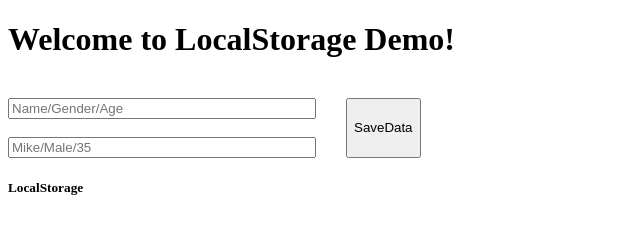
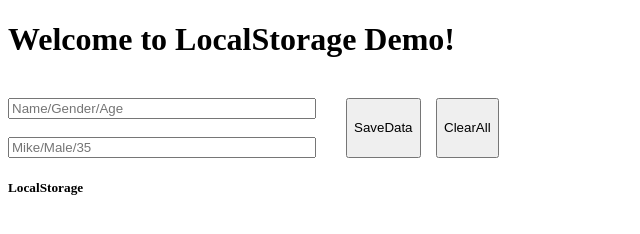
Before and after one commit to Levic559/dev_final_project, a plain HTML site: page storage.html in a window 1280 px wide. Shown: the whole page, without its empty margins (0-640 px from the left). Drawn offline with Linux system fonts and the light colour scheme.

Commit message:
localstorage

```diff
--- a/storage.html
+++ b/storage.html
@@ -19,96 +19,100 @@
 
       let myTextbox = document.createElement("input");
       myTextbox.type = "text";
-      myTextbox.placeholder ="Name/Gender/Age"
+      myTextbox.placeholder = "Name/Gender/Age";
       myTextbox.id = "inpkey";
-      myTextbox.style.width="300px";
+      myTextbox.style.width = "300px";
       document.body.appendChild(myTextbox);
 
       let myButton = document.createElement("input");
       myButton.type = "button";
       myButton.id = "SaveData";
-      myButton.style.height="60px";
-      myButton.style.position="absolute";
-      myButton.style.marginLeft="30px";
+      myButton.style.height = "60px";
+      myButton.style.position = "absolute";
+      myButton.style.marginLeft = "30px";
       myButton.value = "SaveData";
       document.body.appendChild(myButton);
+
+
+
+      let myButton2 = document.createElement("input");
+      myButton2.type = "button";
+      myButton2.id = "ClearAll";
+      myButton2.style.height = "60px";
+      myButton2.style.position = "absolute";
+      myButton2.style.marginLeft = "120px";
+      myButton2.value = "ClearAll";
+      document.body.appendChild(myButton2);
       document.body.appendChild(document.createElement("br"));
       document.body.appendChild(document.createElement("br"));
 
       let myTextbox2 = document.createElement("input");
       myTextbox2.type = "text";
-      myTextbox2.placeholder ="Mike/Male/35"
+      myTextbox2.placeholder = "Mike/Male/35";
       myTextbox2.id = "inpvalue";
-      myTextbox2.style.width="300px";
+      myTextbox2.style.width = "300px";
       document.body.appendChild(myTextbox2);
       document.body.appendChild(document.createElement("br"));
 
-
-
-
-
-
-
-
       var myH5 = document.createElement("h5");
-      var mytext = document.createTextNode(
-        "LocalStorage"
-      );
+      var mytext = document.createTextNode("LocalStorage");
       myH5.appendChild(mytext);
-      myH5.style.marginBottom="5px";
+      myH5.style.marginBottom = "5px";
       document.body.appendChild(myH5);
 
       let myTextbox3 = document.createElement("div");
       myTextbox3.id = "myStorage";
-      myTextbox3.style.height=300;
-      myTextbox3.style.backgroundColor="pink";
+      myTextbox3.style.height = 300;
+      myTextbox3.style.backgroundColor = "pink";
       document.body.appendChild(myTextbox3);
 
+      const inpkey = document.getElementById("inpkey");
+      const inpvalue = document.getElementById("inpvalue");
+      const SaveData = document.getElementById("SaveData");
+      const ClearAll = document.getElementById("ClearAll");
+      const myStorage = document.getElementById("myStorage");
 
-
-     const inpkey =document.getElementById("inpkey")
-     const inpvalue =document.getElementById("inpvalue")
-     const SaveData =document.getElementById("SaveData")
-     const myStorage =document.getElementById("myStorage")
-
-
-
-      SaveData.onclick = function(){
-
+      SaveData.onclick = function () {
         const key = inpkey.value;
-        const  value = inpvalue.value;
-
+        const value = inpvalue.value;
 
         // console.log(title)
         // console.log(data)
 
 
-        if (key && value ){
+        if (key && value) {
           localStorage.setItem(key, value);
-          location.reload()
+          location.reload();
         }
 
+      };
+      for (let i = 0; i < localStorage.length; i++) {
+        const key = localStorage.key(i);
+        const value = localStorage.getItem(key);
+
+        myStorage.innerHTML += `${key}:${value} <br/>`;
 
 
       }
-      for (let i=0; i < localStorage.length; i++){
-        const key = localStorage.key(i);
-        const value =localStorage.getItem(key);
 
-        myStorage.innerHTML +=`${key}:${value} <br/>`;
+      ClearAll.onclick = function () {
+        localStorage.clear();
+        location.reload();
 
-      };
+      }
+
+      // $("#clearAll").click(function(){
+      //       localStorage.clear()
+
+      //   })
+
 
     });
   </script>
   <body>
-
-
     <!-- <filedset>
       <div id="mystorage2"></div>
 
     </filedset> -->
-
-
   </body>
 </html>
```
